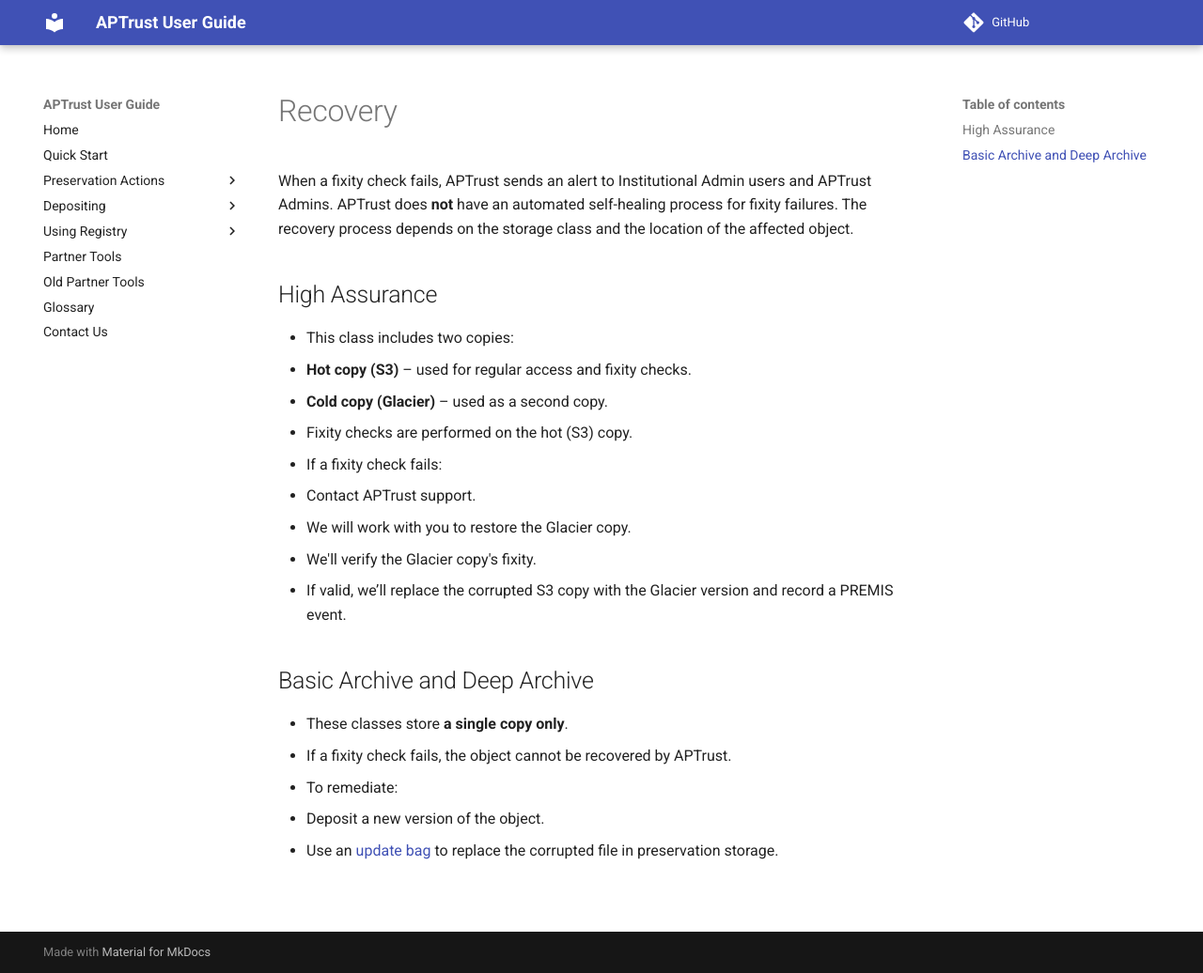
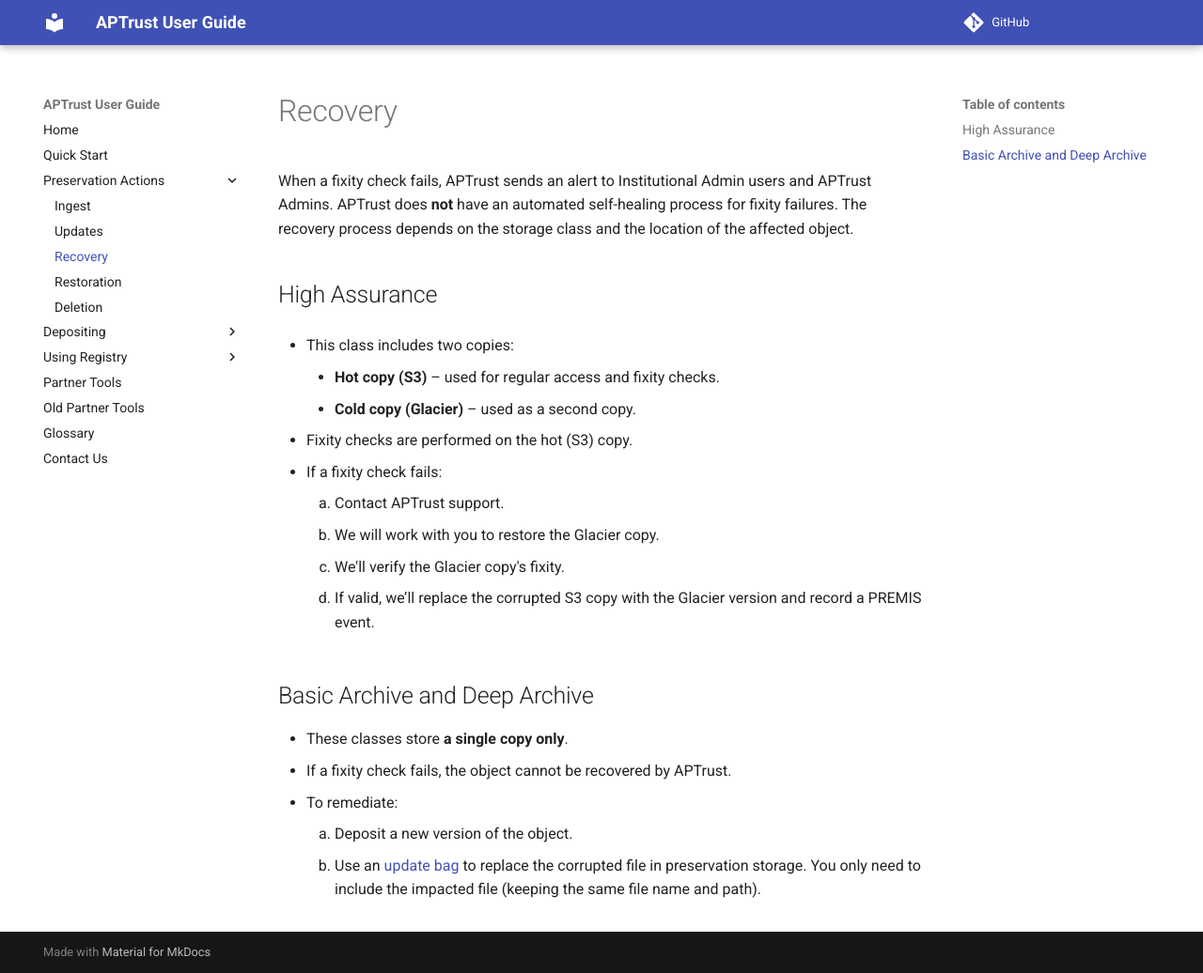
Before and after one commit to APTrust/userguide, an MkDocs documentation site: the page built from docs/preservation/recovery.md, in a window 1280 px wide and 1036 px high. Shown: the whole window at 94% size. Built offline with MkDocs 1.6.1 and Material for MkDocs 9.7.7, drawn with Linux system fonts in a browser that asks for light colours; comment, search, counter and statistics services are not loaded.

Commit message:
Edits to recovery page, add to navigation.

```diff
--- a/docs/preservation/recovery.md
+++ b/docs/preservation/recovery.md
@@ -5,20 +5,20 @@
 ## High Assurance
 
 - This class includes two copies:
-  - **Hot copy (S3)** – used for regular access and fixity checks.
-  - **Cold copy (Glacier)** – used as a second copy.
+    - **Hot copy (S3)** – used for regular access and fixity checks.
+    - **Cold copy (Glacier)** – used as a second copy.
 
 - Fixity checks are performed on the hot (S3) copy.
 - If a fixity check fails:
-  1. Contact APTrust support.
-  2. We will work with you to restore the Glacier copy.
-  3. We'll verify the Glacier copy's fixity.
-  4. If valid, we’ll replace the corrupted S3 copy with the Glacier version and record a PREMIS event.
+    1. Contact APTrust support.
+    2. We will work with you to restore the Glacier copy.
+    3. We'll verify the Glacier copy's fixity.
+    4. If valid, we’ll replace the corrupted S3 copy with the Glacier version and record a PREMIS event.
 
 ## Basic Archive and Deep Archive
 
 - These classes store **a single copy only**.
 - If a fixity check fails, the object cannot be recovered by APTrust.
 - To remediate:
-  - Deposit a new version of the object.
-  - Use an [update bag](updates.md) to replace the corrupted file in preservation storage.
+    1. Deposit a new version of the object.
+    2. Use an [update bag](updates.md) to replace the corrupted file in preservation storage. You only need to include the impacted file (keeping the same file name and path).
--- a/mkdocs.yml
+++ b/mkdocs.yml
@@ -29,6 +29,7 @@
   - Preservation Actions:
       - preservation/ingest.md
       - preservation/updates.md
+      - preservation/recovery.md
       - preservation/restoration.md
       - preservation/deletion.md
   - Depositing:
```
